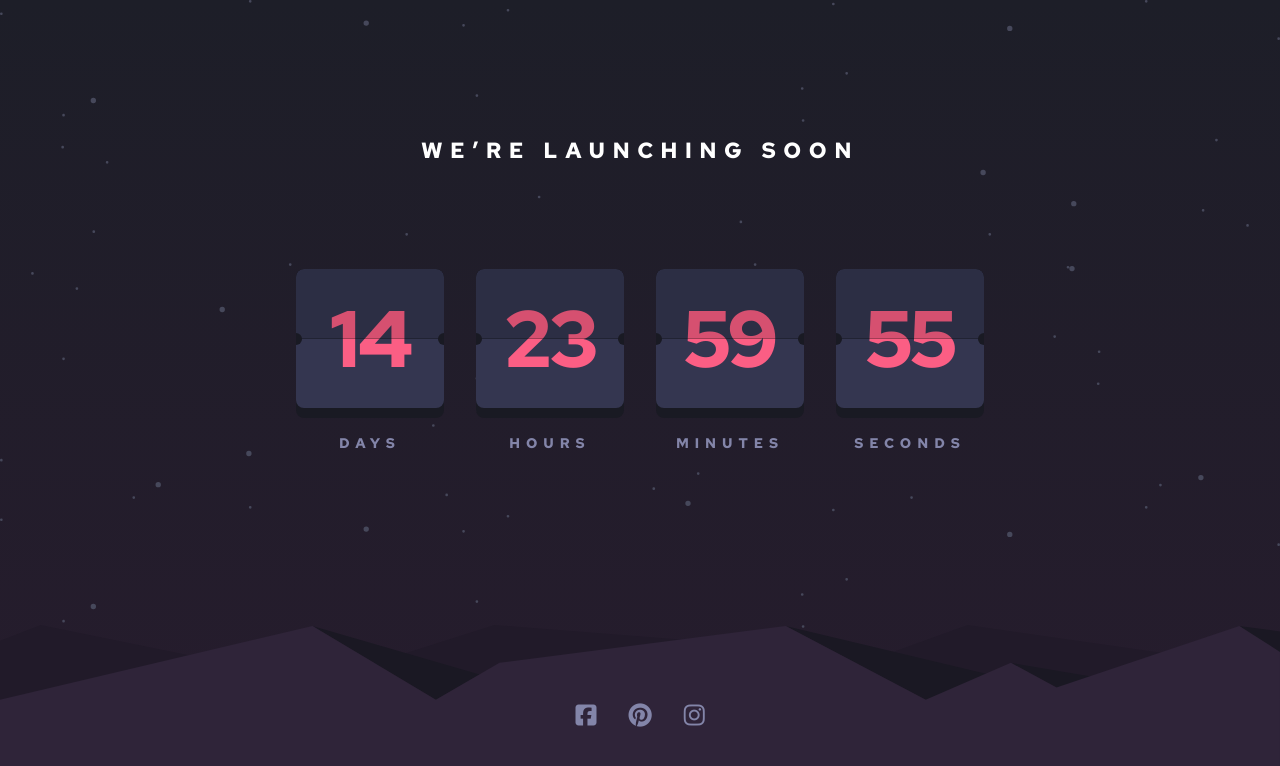
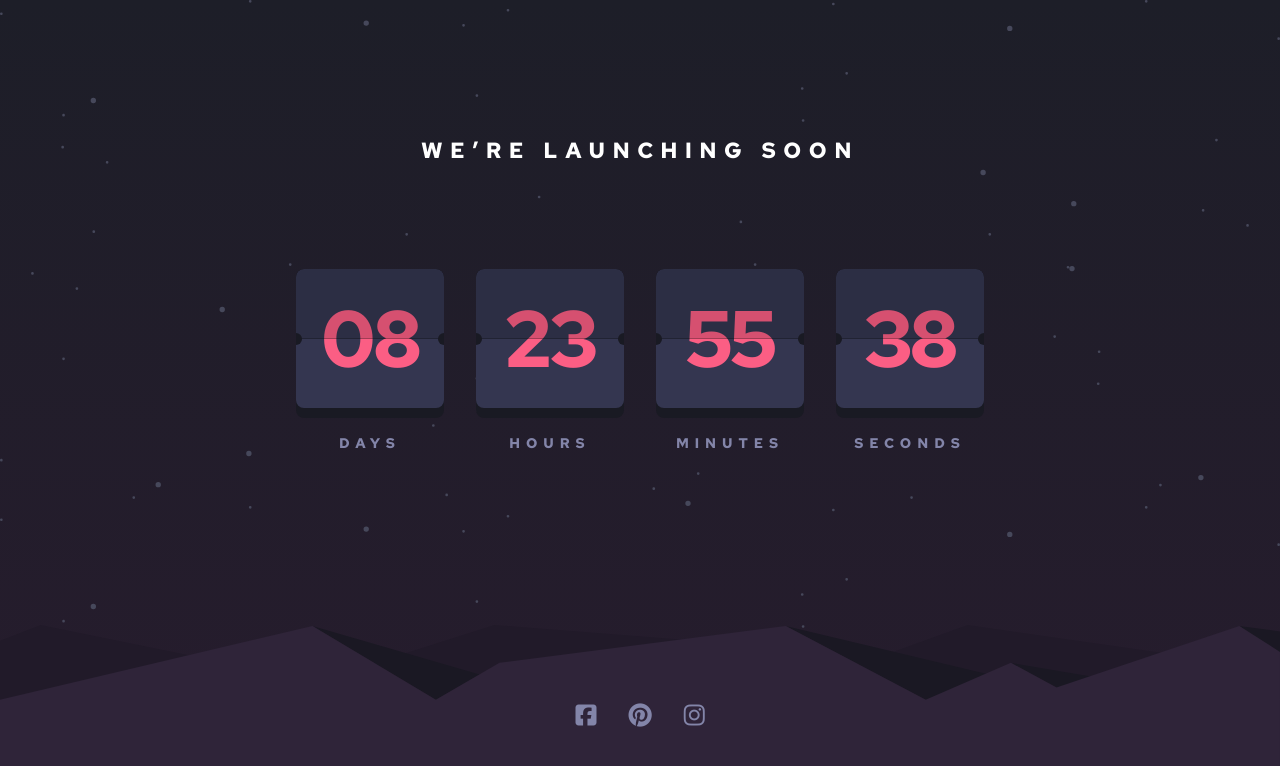
Before and after one commit to lumiuko/launch-countdown-timer, a website built with Vite: page index.html in a window 1280 px wide. Built offline with nearby package versions, Linux system fonts and the light colour scheme.

Commit message:
minor fixes

```diff
--- a/index.html
+++ b/index.html
@@ -4,6 +4,7 @@
     <meta charset="UTF-8" />
     <link rel="icon" type="image/png" sizes="32x32" href="/favicon-32x32.png">
     <meta name="viewport" content="width=device-width, initial-scale=1.0" />
+    <meta name="description" content="This is a solution to the Launch countdown timer challenge on Frontend Mentor">
     <link rel="preconnect" href="https://fonts.googleapis.com">
     <link rel="preconnect" href="https://fonts.gstatic.com" crossorigin>
     <link href="https://fonts.googleapis.com/css2?family=Red+Hat+Text:wght@700&display=swap" rel="stylesheet">
--- a/main.js
+++ b/main.js
@@ -4,10 +4,10 @@ const date = new Date()
 const targetDate = new Date(
   date.getFullYear(),
   date.getMonth(),
-  date.getDate() + 15,
-  date.getHours(),
-  date.getMinutes(),
-  date.getSeconds(),
+  date.getDate() + 8,
+  date.getHours() + 23,
+  date.getMinutes() + 55,
+  date.getSeconds() + 43,
   date.getMilliseconds()
 )
 
```
Also changed, not shown: README.md.
